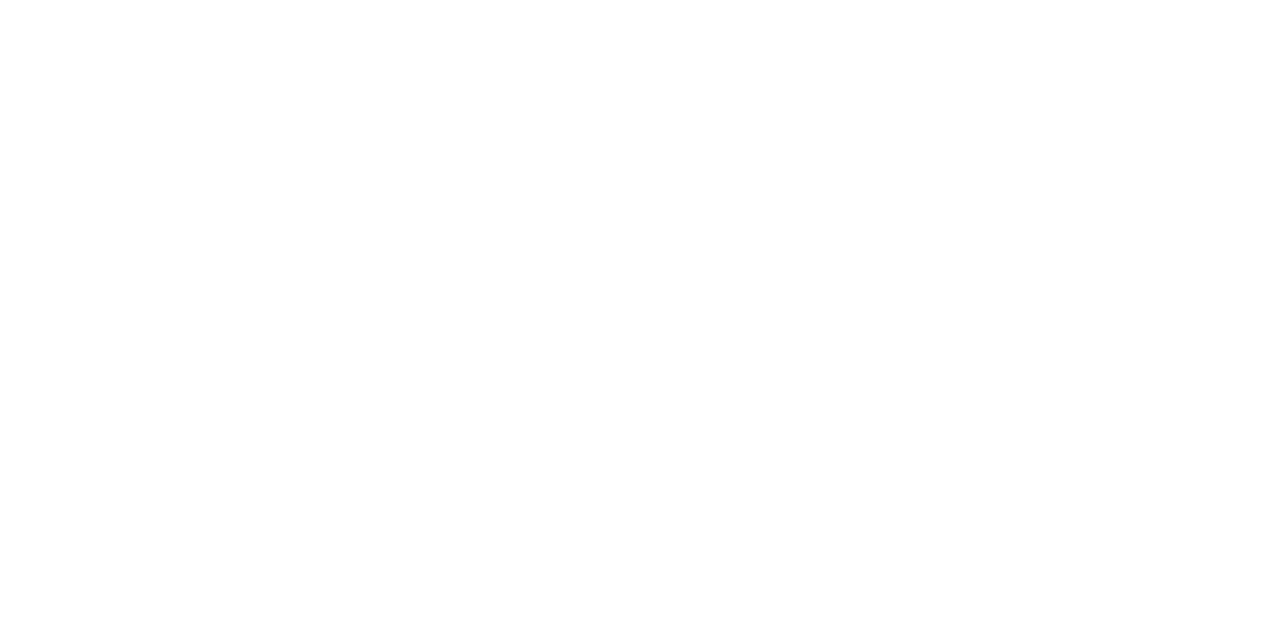
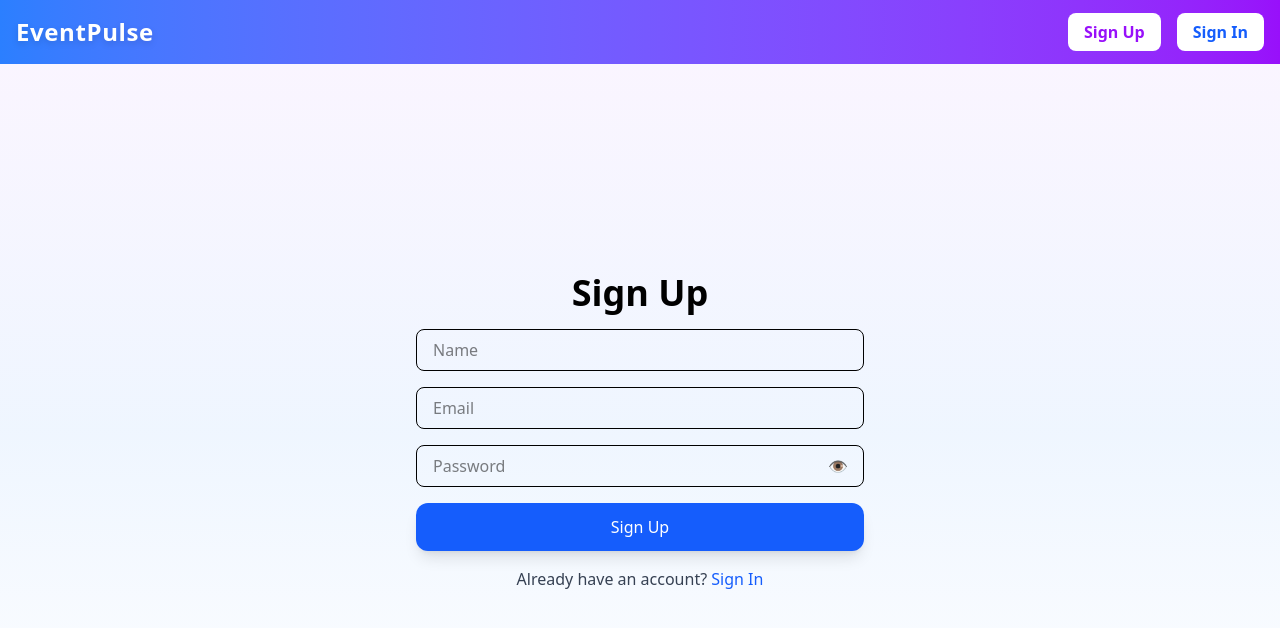
Before and after one commit to Apurcell88/EventPulse, a React (Vite) app in the folder frontend/: page /signup in a window 1280 px wide. Before the commit this address had no page. Shown: the top 628 px of the page. Built offline with nearby package versions, Linux system fonts and the light colour scheme.

Commit message:
Add signup functionality and styling. Saves to the db.

```diff
--- a/frontend/package.json
+++ b/frontend/package.json
@@ -13,6 +13,7 @@
     "@tailwindcss/vite": "^4.1.13",
     "react": "^19.1.1",
     "react-dom": "^19.1.1",
+    "react-hot-toast": "^2.6.0",
     "react-router-dom": "^7.9.1"
   },
   "devDependencies": {
--- a/frontend/src/App.tsx
+++ b/frontend/src/App.tsx
@@ -2,18 +2,25 @@
 import { BrowserRouter } from "react-router-dom";
 // import "./App.css";
 import Home from "./pages/Home";
+import SignUp from "./pages/SignUp";
+import SignIn from "./pages/SignIn";
 import { BrowserRouter as Router, Routes, Route } from "react-router-dom";
+import { Toaster } from "react-hot-toast";
 
 function App() {
   return (
+    <>
+      <Toaster position="top-right" />
+
       <Router>
         <Routes>
           <Route path="/" element={<Home />} />
           {/* Future routes */}
-        {/* <Route path="/signup" element={<SignUp />} /> */}
-        {/* <Route path="/signin" element={<SignIn />} /> */}
+          <Route path="/signup" element={<SignUp />} />
+          <Route path="/signin" element={<SignIn />} />
         </Routes>
       </Router>
+    </>
   );
 }
 
--- /dev/null
+++ b/frontend/src/pages/SignIn.tsx
@@ -0,0 +1,7 @@
+import React from "react";
+
+const SignIn = () => {
+  return <div>SignIn</div>;
+};
+
+export default SignIn;
--- a/frontend/src/pages/SignUp.tsx
+++ b/frontend/src/pages/SignUp.tsx
@@ -2,12 +2,14 @@
 import { useState } from "react";
 import { useNavigate } from "react-router-dom";
 import Nav from "../components/Nav";
+import { toast } from "react-hot-toast";
 
 const SignUp = () => {
   const navigate = useNavigate();
   const [form, setForm] = useState({ name: "", email: "", password: "" });
   const [error, setError] = useState("");
   const [loading, setLoading] = useState(false);
+  const [showPassword, setShowPassword] = useState(false);
 
   const handleChange = (e: React.ChangeEvent<HTMLInputElement>) => {
     setForm({ ...form, [e.target.name]: e.target.value });
@@ -28,13 +30,17 @@
       const data = await res.json();
 
       if (!res.ok) {
-        setError(data.error || "Failed to create user");
+        toast.error(data.error || "Failed to create user");
         setLoading(false);
         return;
       }
 
+      toast.success("Account created successfully!");
+
       // Redirect to home or sign-in after successful signup
-      navigate("/signin");
+      setTimeout(() => {
+        navigate("/signin");
+      }, 1500);
     } catch (err: any) {
       setError(err.message);
     } finally {
@@ -42,7 +48,70 @@
     }
   };
 
-  return <div>SignUp</div>;
+  return (
+    <div className="flex flex-col min-h-screen">
+      <Nav />
+      <main className="flex flex-col items-center justify-center flex-1 bg-gradient-to-b from-purple-50 via-blue-50 to white text-center p-6">
+        <h2 className="text-4xl font-bold mb-4">Sign Up</h2>
+        {error && <p className="text-red-500 mb-4">{error}</p>}
+        <form
+          onSubmit={handleSubmit}
+          className="flex flex-col space-y-4 w-full max-w-md"
+        >
+          <input
+            type="text"
+            name="name"
+            value={form.name}
+            onChange={handleChange}
+            placeholder="Name"
+            required
+            className="px-4 py-2 border rounded-lg focus:outline-none focus:ring-2 focus:ring-blue-400"
+          />
+          <input
+            type="email"
+            name="email"
+            value={form.email}
+            onChange={handleChange}
+            placeholder="Email"
+            required
+            className="px-4 py-2 border rounded-lg focus:outline-none focus:ring-2 focus:ring-blue-400"
+          />
+          <div className="relative w-full">
+            <input
+              type={showPassword ? "text" : "password"}
+              name="password"
+              value={form.password}
+              onChange={handleChange}
+              placeholder="Password"
+              required
+              className="px-4 py-2 border rounded-lg w-full focus:outline-none focus:ring-2 focus:ring-blue-400 pr-10"
+            />
+            <button
+              type="button"
+              onClick={() => setShowPassword(!showPassword)}
+              className="absolute inset-y-0 right-2 flex items-center px-2 text-gray-500 hover:text-gray-700"
+              tabIndex={-1}
+            >
+              {showPassword ? "🙈" : "👁️"}
+            </button>
+          </div>
+          <button
+            type="submit"
+            disabled={loading}
+            className="px-6 py-3 bg-blue-600 text-white rounded-xl shadow-lg hover:shadow-xl transform hover:-translate-y-1 transition"
+          >
+            {loading ? "Signing Up..." : "Sign Up"}
+          </button>
+        </form>
+        <p className="mt-4 text-gray-700">
+          Already have an account?{" "}
+          <a href="/signin" className="text-blue-600 hover:underline">
+            Sign In
+          </a>
+        </p>
+      </main>
+    </div>
+  );
 };
 
 export default SignUp;
```
Also changed, not shown: 1 other file (tests, documents, lock files or other folders). Lines whose indentation alone changed are shown as unchanged.
